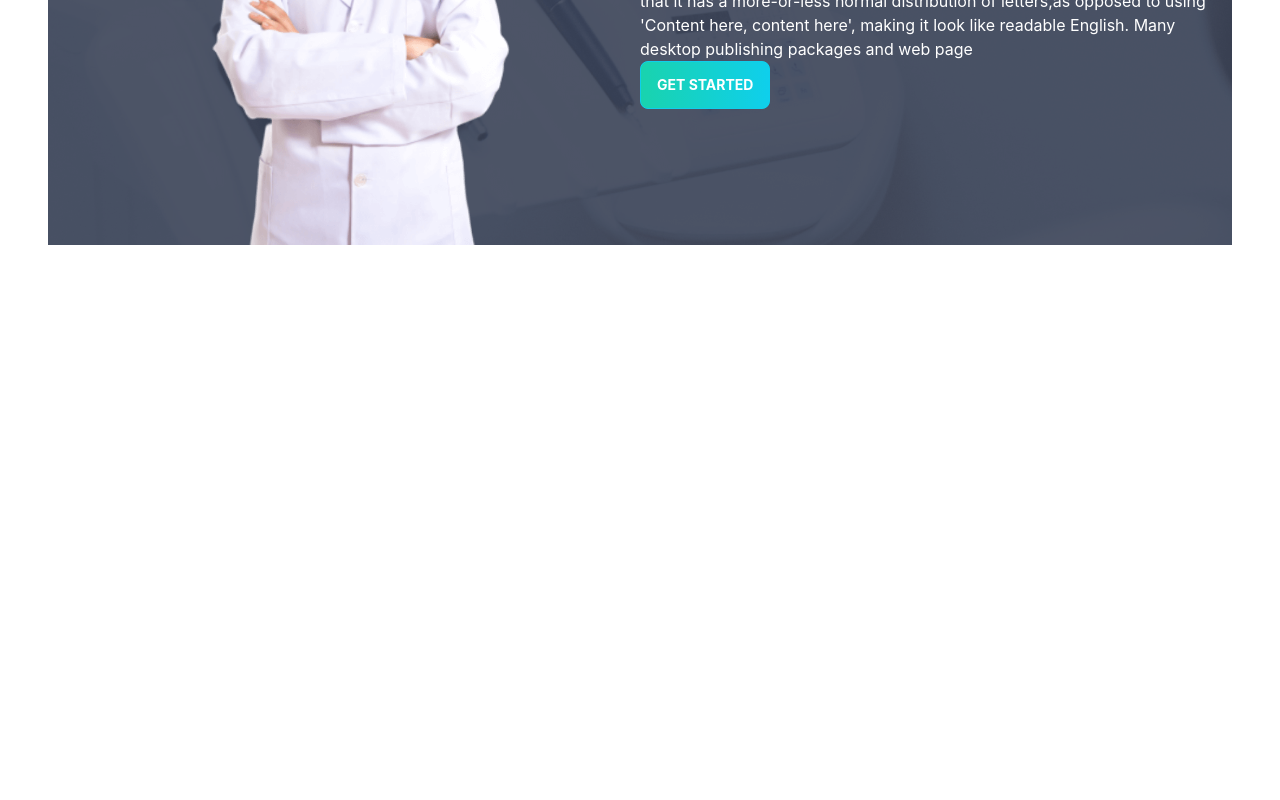
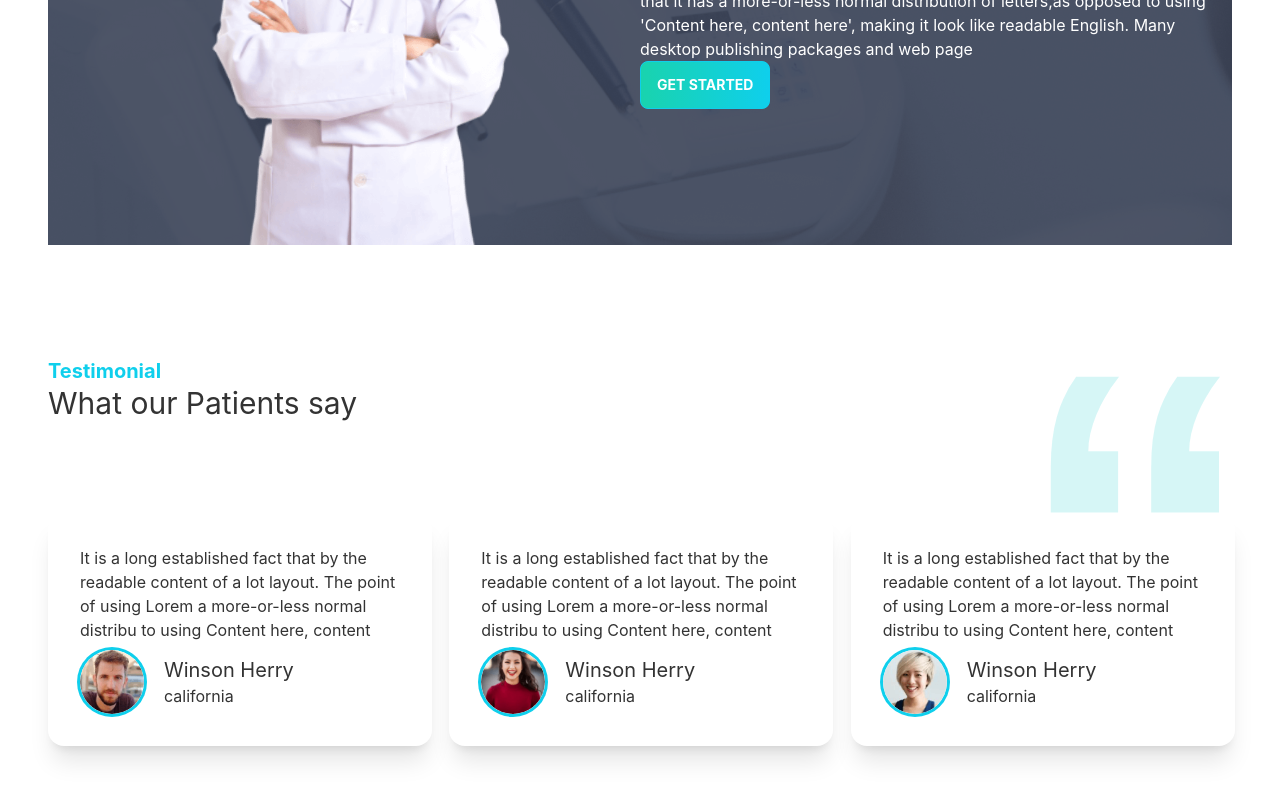
Before and after one commit to asrafaliii/doctors-portal, a React (Create React App) app: page / in a window 1280 px wide. Shown: the part 2396-3196 px from the top of the page. Before the commit the page ends 2641 px from the top, so only its background shows below. Built offline with nearby package versions, Linux system fonts and the light colour scheme.

Commit message:
add testimonials with avatar

```diff
--- a/src/Pages/Home/Home.js
+++ b/src/Pages/Home/Home.js
@@ -4,6 +4,7 @@ import Info from './Info';
 import MakeAppoinment from './MakeAppoinment';
 import ServiceBanner from './ServiceBanner';
 import Services from './Services';
+import Testimonial from './Testimonial';
 
 const Home = () => {
     return (
@@ -13,6 +14,7 @@ const Home = () => {
             <Services />
             <ServiceBanner />
             <MakeAppoinment />
+            <Testimonial />
         </div>
     );
 };
--- /dev/null
+++ b/src/Pages/Home/Review.js
@@ -0,0 +1,26 @@
+import React from 'react';
+
+const Review = ({review}) => {
+    return (
+        <div class="card w-96 bg-base-100 shadow-xl">
+  <div class="card-body">
+
+    <p>{review.review}</p>
+    <div class="flex items-center">
+        <div class="avatar">
+            <div class="w-16 rounded-full ring ring-primary ring-offset-base-100 mr-5">
+                <img src={review.img} alt="" />
+            </div>
+        </div>
+        <div>
+            <h4 className='text-xl'>{review.name}</h4>
+            <h5>{review.location}</h5>
+        </div>
+
+    </div>
+  </div>
+</div>
+    );
+};
+
+export default Review;
--- /dev/null
+++ b/src/Pages/Home/Testimonial.js
@@ -0,0 +1,56 @@
+import React from 'react';
+import quote from '../../assets/icons/quote.svg';
+import people1 from '../../assets/images/people1.png'
+import people2 from '../../assets/images/people2.png'
+import people3 from '../../assets/images/people3.png'
+import Review from './Review';
+
+const Testimonial = () => {
+    const reviews = [
+        {
+            _id:1,
+            name: 'Winson Herry',
+            review: "It is a long established fact that by the readable content of a lot layout. The point of using Lorem a more-or-less normal distribu to using Content here, content",
+            location: 'california',
+            img: people1
+        },
+        {
+            _id:2,
+            name: 'Winson Herry',
+            review: "It is a long established fact that by the readable content of a lot layout. The point of using Lorem a more-or-less normal distribu to using Content here, content",
+            location: 'california',
+            img: people2
+        },
+        {
+            _id:3,
+            name: 'Winson Herry',
+            review: "It is a long established fact that by the readable content of a lot layout. The point of using Lorem a more-or-less normal distribu to using Content here, content",
+            location: 'california',
+            img: people3
+        }
+    ]
+    return (
+        <section className='my-28'>
+            <div className='flex justify-between'>
+                <div>
+                    <h4 className='text-xl text-primary font-bold'>Testimonial</h4>
+                    <h2 className='text-3xl'>What our Patients say</h2>
+                </div>
+                <div>
+                    <img src={quote} className="w-24 lg:w-48" alt="" />
+                </div>
+            </div>
+            <div className='grid grid-cols-1 md:grid-cols-2 lg:grid-cols-3 gap-5'>
+                {
+                    reviews.map(review => <Review
+                    key={review._id}
+                    review={review}
+                    ></Review>)
+                }
+            </div>
+
+        </section>
+    );
+};
+
+export default Testimonial;
```
